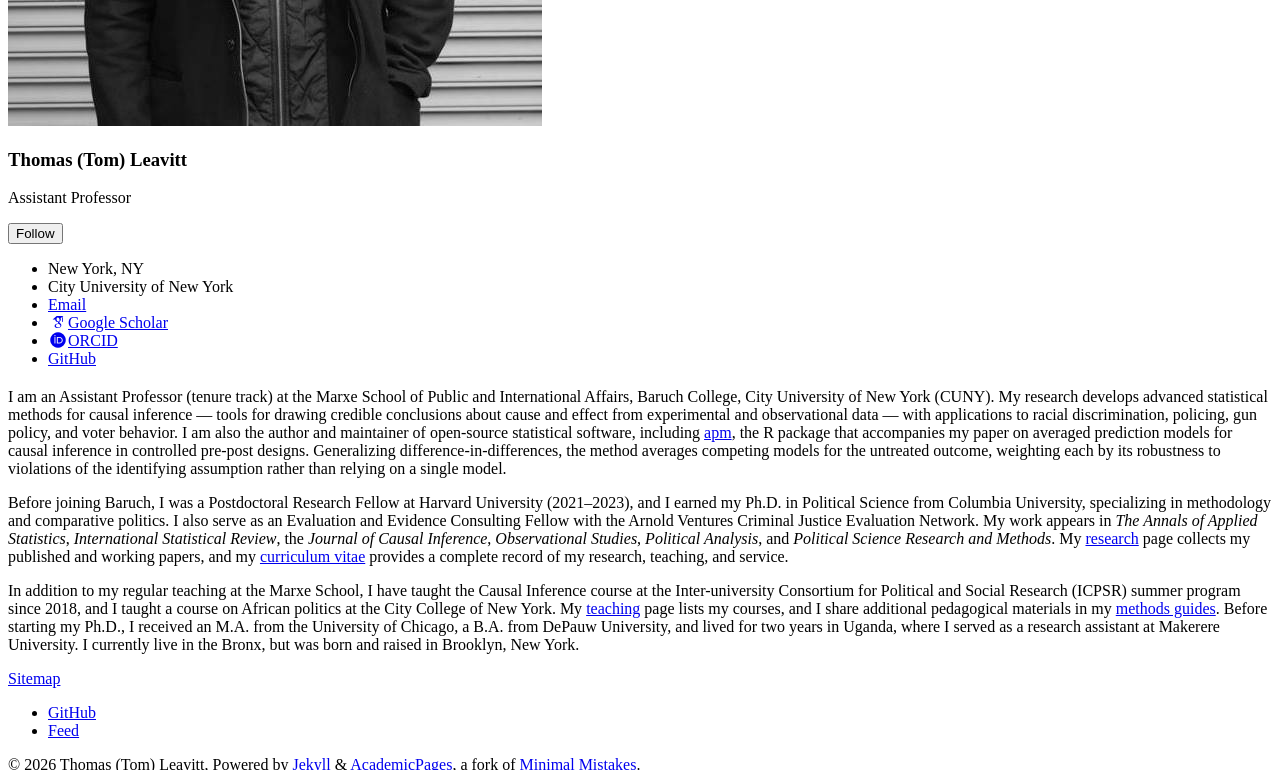
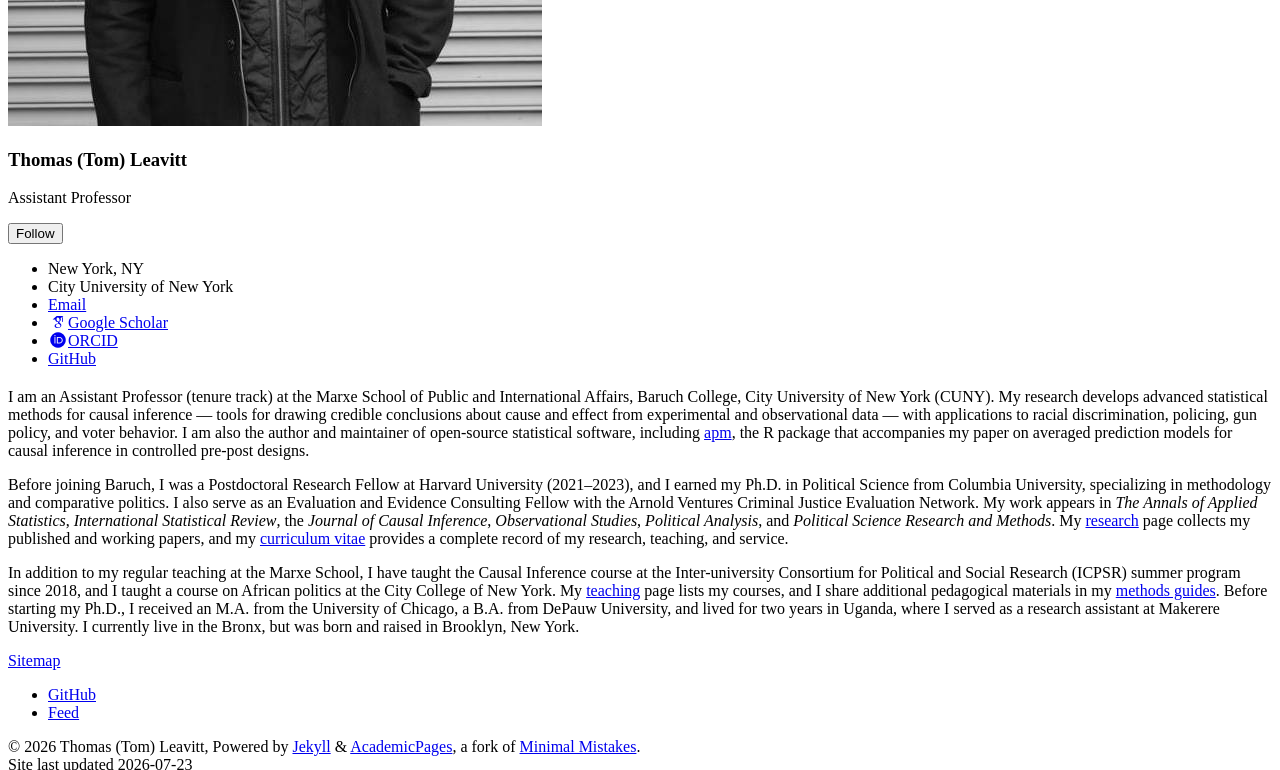
Before and after one commit to tl2624/tl2624.github.io, a Jekyll site: the page built from _pages/about.md, in a window 1280 px wide and 900 px high, scrolled down 616 px, cut to the strip 0-770 px from the top of the window. Built offline with Jekyll 4.4.1, drawn with Linux system fonts in a browser that asks for light colours; some web fonts are replaced.

Commit message:
Trim apm description to a single line
Drop the method-mechanics sentence; keep the one-line companion-paper description.

Co-Authored-By: Claude Opus 4.8 <noreply@anthropic.com>

```diff
--- a/_pages/about.md
+++ b/_pages/about.md
@@ -7,7 +7,7 @@ redirect_from:
   - /about.html
 ---
 
-I am an Assistant Professor (tenure track) at the Marxe School of Public and International Affairs, Baruch College, City University of New York (CUNY). My research develops advanced statistical methods for causal inference — tools for drawing credible conclusions about cause and effect from experimental and observational data — with applications to racial discrimination, policing, gun policy, and voter behavior. I am also the author and maintainer of open-source statistical software, including [apm](https://tl2624.github.io/apm/), the R package that accompanies my paper on averaged prediction models for causal inference in controlled pre-post designs. Generalizing difference-in-differences, the method averages competing models for the untreated outcome, weighting each by its robustness to violations of the identifying assumption rather than relying on a single model.
+I am an Assistant Professor (tenure track) at the Marxe School of Public and International Affairs, Baruch College, City University of New York (CUNY). My research develops advanced statistical methods for causal inference — tools for drawing credible conclusions about cause and effect from experimental and observational data — with applications to racial discrimination, policing, gun policy, and voter behavior. I am also the author and maintainer of open-source statistical software, including [apm](https://tl2624.github.io/apm/), the R package that accompanies my paper on averaged prediction models for causal inference in controlled pre-post designs.
 
 Before joining Baruch, I was a Postdoctoral Research Fellow at Harvard University (2021–2023), and I earned my Ph.D. in Political Science from Columbia University, specializing in methodology and comparative politics. I also serve as an Evaluation and Evidence Consulting Fellow with the Arnold Ventures Criminal Justice Evaluation Network. My work appears in *The Annals of Applied Statistics*, *International Statistical Review*, the *Journal of Causal Inference*, *Observational Studies*, *Political Analysis*, and *Political Science Research and Methods*. My [research](/research/) page collects my published and working papers, and my [curriculum vitae](/cv/) provides a complete record of my research, teaching, and service.
 
```
